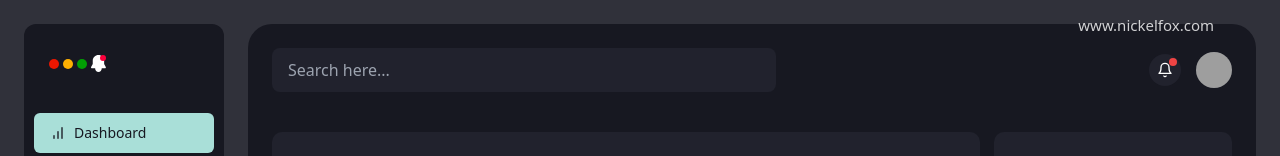
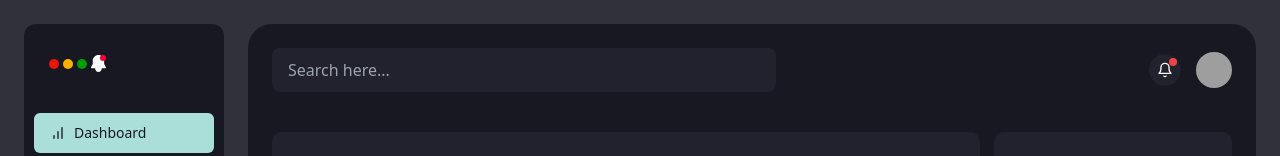
Before and after one commit to Rafael-Lee1/SalePulse, a React (Vite) app: page / in a window 1280 px wide. Shown: the top 156 px of the page. Built offline with nearby package versions, Linux system fonts and the light colour scheme; grey boxes are pictures that could not be loaded.

Commit message:
Remove watermark
Remove the watermark from the AppLayout component.

```diff
--- a/src/layouts/AppLayout.tsx
+++ b/src/layouts/AppLayout.tsx
@@ -9,9 +9,6 @@ export default function AppLayout() {
         <Sidebar />
         <Outlet />
       </div>
-      <div className="text-[rgba(255,255,255,0.8)] text-[15px] absolute right-[66px] top-3.5">
-        www.nickelfox.com
-      </div>
     </div>
   );
 }
```
